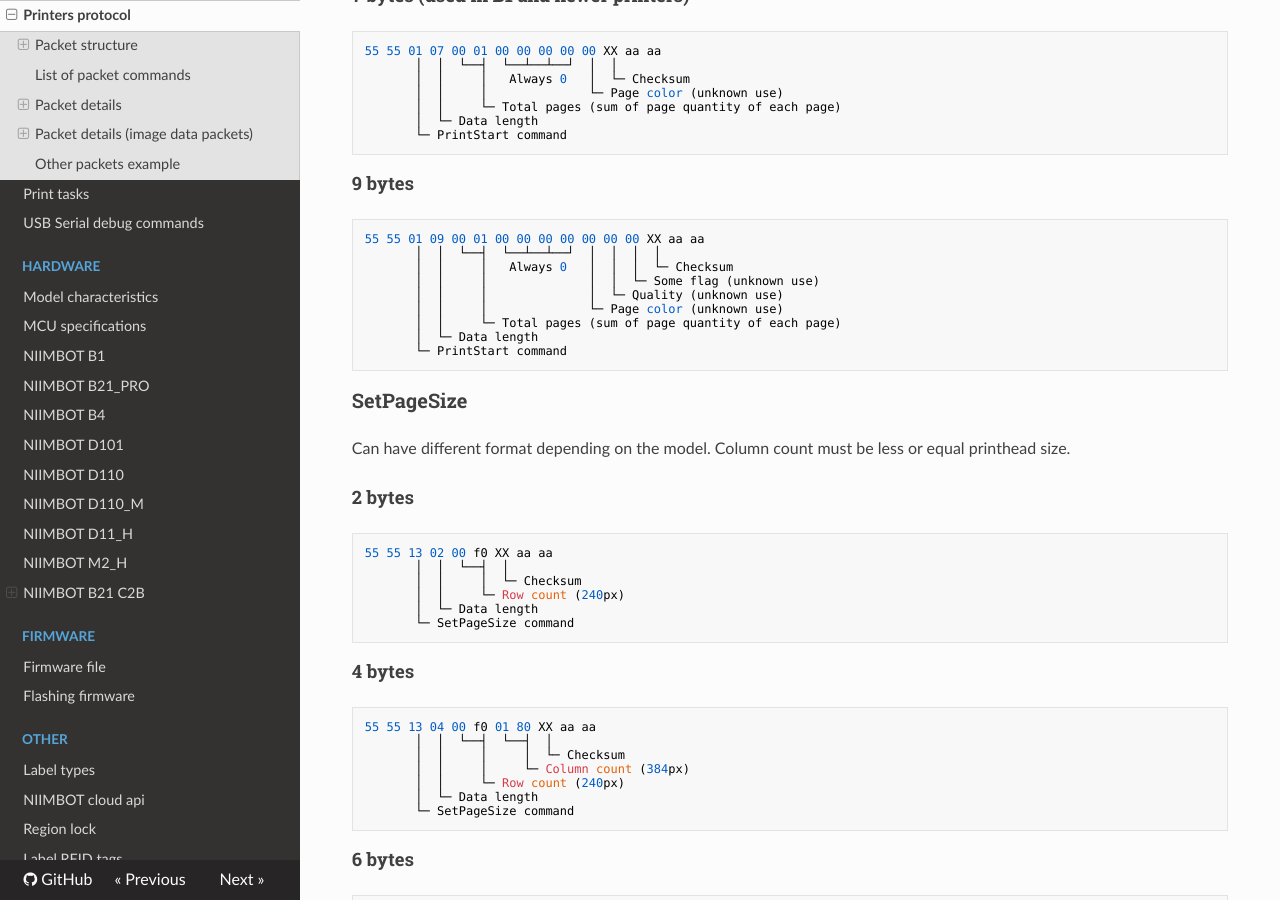
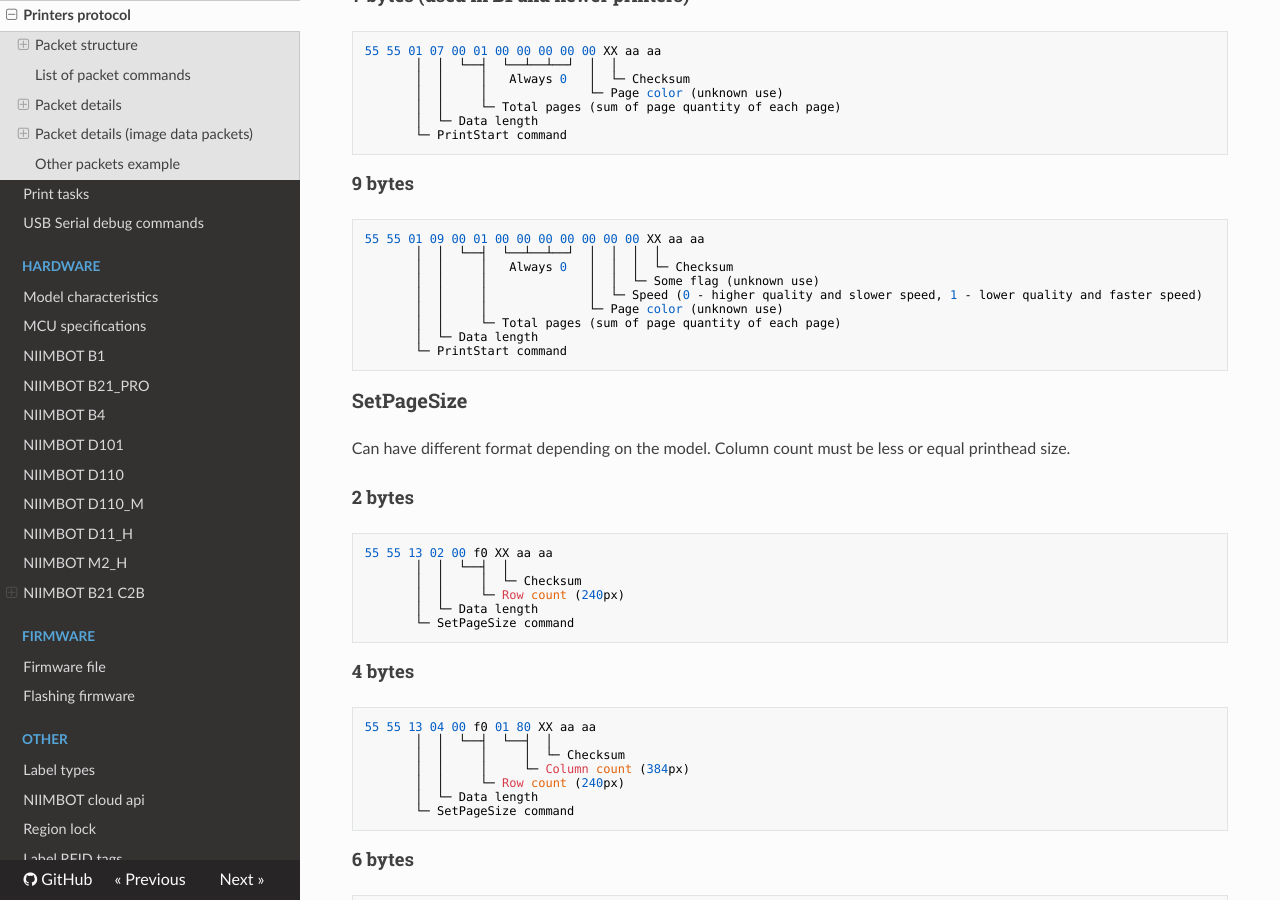
Before and after one commit to MultiMote/niimbot-wiki, an MkDocs documentation site: the page built from docs/interfacing/proto.md, in a window 1280 px wide and 900 px high, scrolled down 4373 px. Built offline with MkDocs 1.6.1, drawn with Linux system fonts in a browser that asks for light colours; nearby versions of some CDN libraries.

Commit message:
PrintStart speed

```diff
--- a/docs/interfacing/proto.md
+++ b/docs/interfacing/proto.md
@@ -162,7 +162,7 @@ Can have different format depending on the model.
        │  │  └──┤  └──┴──┴──┘  │  │  │  │
        │  │     │   Always 0   │  │  │  └─ Checksum
        │  │     │              │  │  └─ Some flag (unknown use)
-       │  │     │              │  └─ Quality (unknown use)
+       │  │     │              │  └─ Speed (0 - higher quality and slower speed, 1 - lower quality and faster speed)
        │  │     │              └─ Page color (unknown use)
        │  │     └─ Total pages (sum of page quantity of each page)
        │  └─ Data length
```
